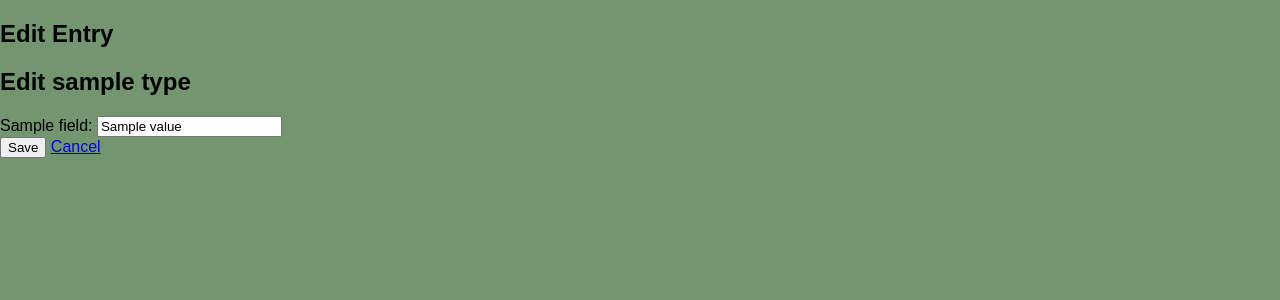
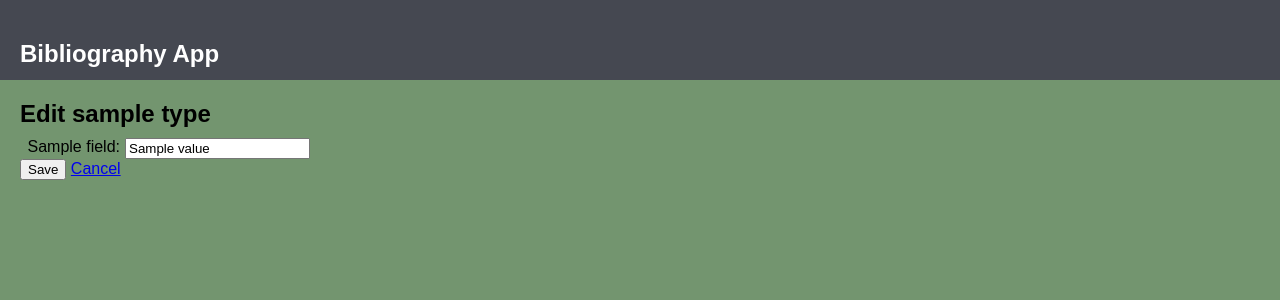
Before and after one commit to mistablasta/ohtu-miniprojekti, a Flask app: template src/templates/edit_entry.html in a window 1280 px wide. Shown: the top 300 px of the page. Run offline with Flask 3, Linux system fonts and the light colour scheme; the template is opened without the code that fills it: most values are stand-ins (such as "Sample title", 1, 10 or a date in 2020).

Commit message:
fix: remove link underline in between edit and delete button

```diff
--- a/src/templates/edit_entry.html
+++ b/src/templates/edit_entry.html
@@ -1,15 +1,19 @@
 {% extends "layout.html" %}
 
 {% block body %}
-<h2>Edit Entry</h2>
 
+<div class="top-bar">
+    <h2>Bibliography App</h2>
+</div>
+
+<div class="main-container">
     <form action="/update_entry/{{ entry.id }}" method="post">
         {% set entry_type = entry.type %}
 
         <input type="hidden" name="type" value="{{ entry_type.name.lower() }}">
 
-    <h2>Edit {{ entry_type.name.lower() }}</h2>
-
+        <h2 style="margin: 0px; margin-bottom: 10px;">Edit {{ entry_type.name.lower() }}</h2>
+        <div class="form-fields-container">
             {% for field, value in entry.fields.items() %}
                 {% set required = field in entry_type.get_metadata().required_fields %}
 
@@ -23,9 +27,10 @@
                 </div>
 
             {% endfor %}
-
+        </div>
         <button type="submit">Save</button>
         <a href="/">Cancel</a>
 
     </form>
+</div>
 {% endblock %}
--- a/src/templates/index.html
+++ b/src/templates/index.html
@@ -47,7 +47,7 @@ Bibliography App
 
         <!-- Edit and Delete buttons -->
         <div style="margin-top: 10px;">
-          <a href="/edit_entry/{{ entry.id }}">
+          <a href="/edit_entry/{{ entry.id }}" style="text-decoration: none;">
             <button type="button">Edit</button>
           </a>
           <form action="/delete_entry/{{ entry.id }}" method="post" style="display: inline;">
```
Lines whose indentation alone changed are shown as unchanged.
